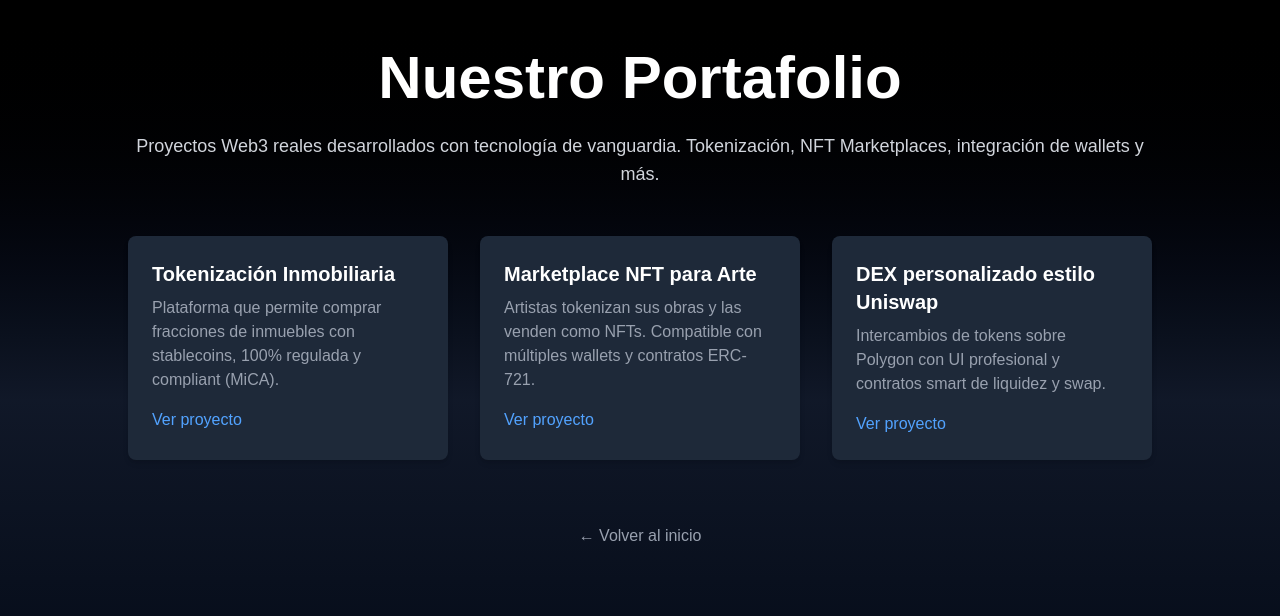
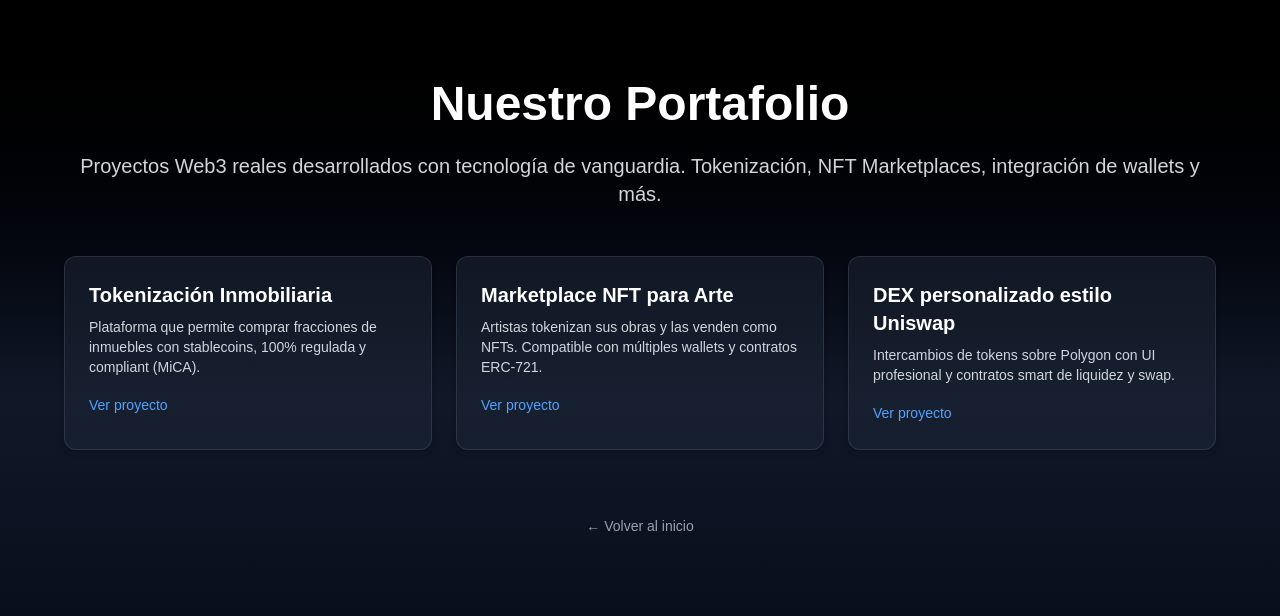
Before and after one commit to Carlosa2021/landing, a Next.js app: page /portafolio in a window 1280 px wide. Shown: the top 616 px of the page. Built offline with nearby package versions, Linux system fonts and the light colour scheme.

Commit message:
page update

```diff
--- /dev/null
+++ b/app/components/DemoForm.tsx
@@ -0,0 +1,44 @@
+"use client";
+
+import { useState } from "react";
+
+export default function DemoForm() {
+  const [email, setEmail] = useState("");
+  const [submitted, setSubmitted] = useState(false);
+
+  const handleSubmit = (e: React.FormEvent) => {
+    e.preventDefault();
+    if (!email) return;
+    // Aquí puedes enviar el email a tu backend o integrarlo con Formspree, Brevo, etc.
+    setSubmitted(true);
+  };
+
+  return (
+    <div className="bg-white/5 border border-white/10 p-6 rounded-lg shadow-lg max-w-md mx-auto text-center">
+      <h3 className="text-xl font-bold mb-2">Solicita tu demo personalizada</h3>
+      <p className="text-gray-300 text-sm mb-4">
+        Déjanos tu correo y te contactaremos en menos de 24 horas.
+      </p>
+      {submitted ? (
+        <p className="text-green-400 font-semibold">✅ Gracias, te contactaremos pronto.</p>
+      ) : (
+        <form onSubmit={handleSubmit} className="flex flex-col gap-4">
+          <input
+            type="email"
+            placeholder="Tu correo electrónico"
+            value={email}
+            onChange={(e) => setEmail(e.target.value)}
+            className="px-4 py-2 rounded text-black focus:outline-none"
+            required
+          />
+          <button
+            type="submit"
+            className="bg-white text-black font-semibold py-2 rounded hover:bg-gray-200"
+          >
+            Enviar solicitud
+          </button>
+        </form>
+      )}
+    </div>
+  );
+}
--- /dev/null
+++ b/app/components/Hero.tsx
@@ -0,0 +1,33 @@
+// components/Hero.tsx
+export default function Hero() {
+  return (
+    <section
+      id="inicio"
+      className="min-h-screen flex flex-col justify-center items-center text-center px-6 pt-32 pb-20 bg-gradient-to-b from-black via-gray-900 to-gray-950 text-white"
+    >
+      <h1 className="text-4xl sm:text-5xl md:text-6xl font-extrabold mb-6 leading-tight">
+        Impulsa tu negocio con <br className="hidden sm:inline" /> Web3
+      </h1>
+
+      <p className="text-base sm:text-lg md:text-xl text-gray-300 mb-8 max-w-2xl">
+        Plataforma todo-en-uno para tokenización, marketplaces NFT y ecosistemas de wallet
+        con tecnología IA.
+      </p>
+
+      <div className="flex flex-col sm:flex-row gap-4">
+        <a
+          href="#demo"
+          className="bg-white text-black font-semibold px-6 py-3 rounded hover:bg-gray-200 transition"
+        >
+          Solicitar Demo
+        </a>
+        <a
+          href="/portafolio"
+          className="border border-white text-white font-semibold px-6 py-3 rounded hover:bg-white hover:text-black transition"
+        >
+          Ver Portafolio
+        </a>
+      </div>
+    </section>
+  );
+}
--- a/app/components/Navbar.tsx
+++ b/app/components/Navbar.tsx
@@ -4,18 +4,22 @@ import Link from 'next/link';
 
 export default function Navbar() {
   return (
-    <nav className="fixed top-0 left-0 w-full z-50 bg-black/70 backdrop-blur-md border-b border-white/10 text-white px-6 py-4 flex justify-between items-center">
-      <div className="font-bold text-lg pr-4">
+    <nav className="fixed top-0 left-0 w-full z-50 bg-black/70 backdrop-blur-md border-b border-white/10 text-white px-6 py-4 flex items-center justify-between">
+
+      {/* Logo */}
+      <div className="font-bold text-lg mr-6">
         <Link href="/">ChainX</Link>
       </div>
 
+      {/* Links principales */}
       <div className="hidden md:flex gap-6 text-sm">
-        <Link href="#inicio" className="hover:underline">Inicio</Link>
-        <Link href="#servicios" className="hover:underline">Demo</Link>
-        <Link href="#portafolio" className="hover:underline">Portafolio</Link>
+        <a href="#inicio" className="hover:underline">Inicio</a>
+        <a href="#demo" className="hover:underline">Demo</a>
+        <a href="/portafolio" className="hover:underline">Portafolio</a>
       </div>
 
-      <div className="ml-auto">
+      {/* Botón Solicitar Demo */}
+      <div className="ml-auto hidden md:block">
         <a
           href="#demo"
           className="bg-white text-black text-sm px-4 py-2 rounded hover:bg-gray-200 font-semibold"
--- a/app/page.js
+++ b/app/page.js
@@ -1,6 +1,8 @@
 import Navbar from './components/Navbar';
 import Servicios from './components/Servicios';
 import CallToAction from './components/CallToAction';
+import Hero from './components/Hero';
+import DemoForm from './components/DemoForm';
 
 export default function Home() {
   return (
@@ -8,35 +10,17 @@ export default function Home() {
       <Navbar />
       <main className="min-h-screen bg-gradient-to-b from-black via-gray-900 to-gray-950 text-white px-6 pt-32 pb-12">
 
-        {/* Sección Inicio */}
-        <section id="inicio" className="text-center max-w-3xl mx-auto">
-          <h1 className="text-4xl md:text-6xl font-extrabold mb-6">
-            Impulsa tu negocio con Web3
-          </h1>
-          <p className="text-lg md:text-xl text-gray-300 mb-8">
-            Plataforma todo-en-uno para tokenización, marketplaces NFT y ecosistemas de wallet con tecnología IA.
-          </p>
-          <div className="flex flex-col md:flex-row justify-center gap-4">
-            <a
-              href="#demo"
-              className="bg-white text-black px-6 py-3 rounded font-semibold hover:bg-gray-200"
-            >
-              Solicitar Demo
-            </a>
-            <a
-              href="#servicios"
-              className="border border-white px-6 py-3 rounded font-semibold hover:bg-white hover:text-black"
-            >
-              Ver Portafolio
-            </a>
-          </div>
-        </section>
+        {/* Sección Hero (Inicio) */}
+        <Hero />
 
         {/* Sección Servicios */}
         <Servicios id="servicios" />
 
-        {/* Sección Call to Action */}
-        <CallToAction id="demo" />
+        {/* Sección Call to Action + Formulario de Demo */}
+        <section id="demo" className="mt-24 space-y-12">
+          <CallToAction />
+          <DemoForm />
+        </section>
 
         {/* Footer */}
         <footer className="mt-32 text-center text-sm text-gray-600">
--- a/app/portafolio/page.tsx
+++ b/app/portafolio/page.tsx
@@ -2,38 +2,62 @@ import Link from 'next/link';
 
 export default function PortafolioPage() {
   return (
-    <main className="min-h-screen bg-gradient-to-b from-black via-gray-900 to-gray-950 text-white px-6 py-12">
-      <section className="max-w-5xl mx-auto text-center">
-        <h1 className="text-4xl md:text-6xl font-extrabold mb-6">Nuestro Portafolio</h1>
-        <p className="text-lg text-gray-300 mb-12">
-          Proyectos Web3 reales desarrollados con tecnología de vanguardia. Tokenización, NFT Marketplaces, integración de wallets y más.
+    <main className="min-h-screen bg-gradient-to-b from-black via-gray-900 to-gray-950 text-white px-6 py-20">
+      <section className="max-w-6xl mx-auto text-center">
+        <h1 className="text-4xl md:text-5xl font-extrabold mb-6">Nuestro Portafolio</h1>
+        <p className="text-lg md:text-xl text-gray-300 mb-12">
+          Proyectos Web3 reales desarrollados con tecnología de vanguardia. Tokenización, NFT Marketplaces,
+          integración de wallets y más.
         </p>
 
-        <div className="grid grid-cols-1 md:grid-cols-2 lg:grid-cols-3 gap-8">
+        <div className="grid grid-cols-1 sm:grid-cols-2 lg:grid-cols-3 gap-6">
           {/* Proyecto 1 */}
-          <div className="bg-gray-800 rounded-lg shadow-md p-6 text-left hover:shadow-xl transition">
+          <div className="bg-gray-800/50 border border-white/10 p-6 rounded-xl shadow-md hover:shadow-lg transition duration-300 text-left">
             <h3 className="text-xl font-semibold mb-2">Tokenización Inmobiliaria</h3>
-            <p className="text-gray-400 mb-4">Plataforma que permite comprar fracciones de inmuebles con stablecoins, 100% regulada y compliant (MiCA).</p>
-            <a href="https://inmo-crypto.vercel.app" target="_blank" className="text-blue-400 hover:underline">Ver proyecto</a>
+            <p className="text-gray-300 text-sm mb-4">
+              Plataforma que permite comprar fracciones de inmuebles con stablecoins, 100% regulada y compliant (MiCA).
+            </p>
+            <a
+              href="https://inmo-crypto.vercel.app"
+              target="_blank"
+              rel="noopener noreferrer"
+              className="text-blue-400 hover:underline text-sm"
+            >
+              Ver proyecto
+            </a>
           </div>
 
           {/* Proyecto 2 */}
-          <div className="bg-gray-800 rounded-lg shadow-md p-6 text-left hover:shadow-xl transition">
+          <div className="bg-gray-800/50 border border-white/10 p-6 rounded-xl shadow-md hover:shadow-lg transition duration-300 text-left">
             <h3 className="text-xl font-semibold mb-2">Marketplace NFT para Arte</h3>
-            <p className="text-gray-400 mb-4">Artistas tokenizan sus obras y las venden como NFTs. Compatible con múltiples wallets y contratos ERC-721.</p>
-            <a href="#" className="text-blue-400 hover:underline">Ver proyecto</a>
+            <p className="text-gray-300 text-sm mb-4">
+              Artistas tokenizan sus obras y las venden como NFTs. Compatible con múltiples wallets y contratos ERC-721.
+            </p>
+            <a
+              href="#"
+              className="text-blue-400 hover:underline text-sm"
+            >
+              Ver proyecto
+            </a>
           </div>
 
           {/* Proyecto 3 */}
-          <div className="bg-gray-800 rounded-lg shadow-md p-6 text-left hover:shadow-xl transition">
+          <div className="bg-gray-800/50 border border-white/10 p-6 rounded-xl shadow-md hover:shadow-lg transition duration-300 text-left">
             <h3 className="text-xl font-semibold mb-2">DEX personalizado estilo Uniswap</h3>
-            <p className="text-gray-400 mb-4">Intercambios de tokens sobre Polygon con UI profesional y contratos smart de liquidez y swap.</p>
-            <a href="#" className="text-blue-400 hover:underline">Ver proyecto</a>
+            <p className="text-gray-300 text-sm mb-4">
+              Intercambios de tokens sobre Polygon con UI profesional y contratos smart de liquidez y swap.
+            </p>
+            <a
+              href="#"
+              className="text-blue-400 hover:underline text-sm"
+            >
+              Ver proyecto
+            </a>
           </div>
         </div>
 
         <div className="mt-16">
-          <Link href="/" className="text-gray-400 hover:underline">← Volver al inicio</Link>
+          <Link href="/" className="text-gray-400 hover:underline text-sm">← Volver al inicio</Link>
         </div>
       </section>
     </main>
```
